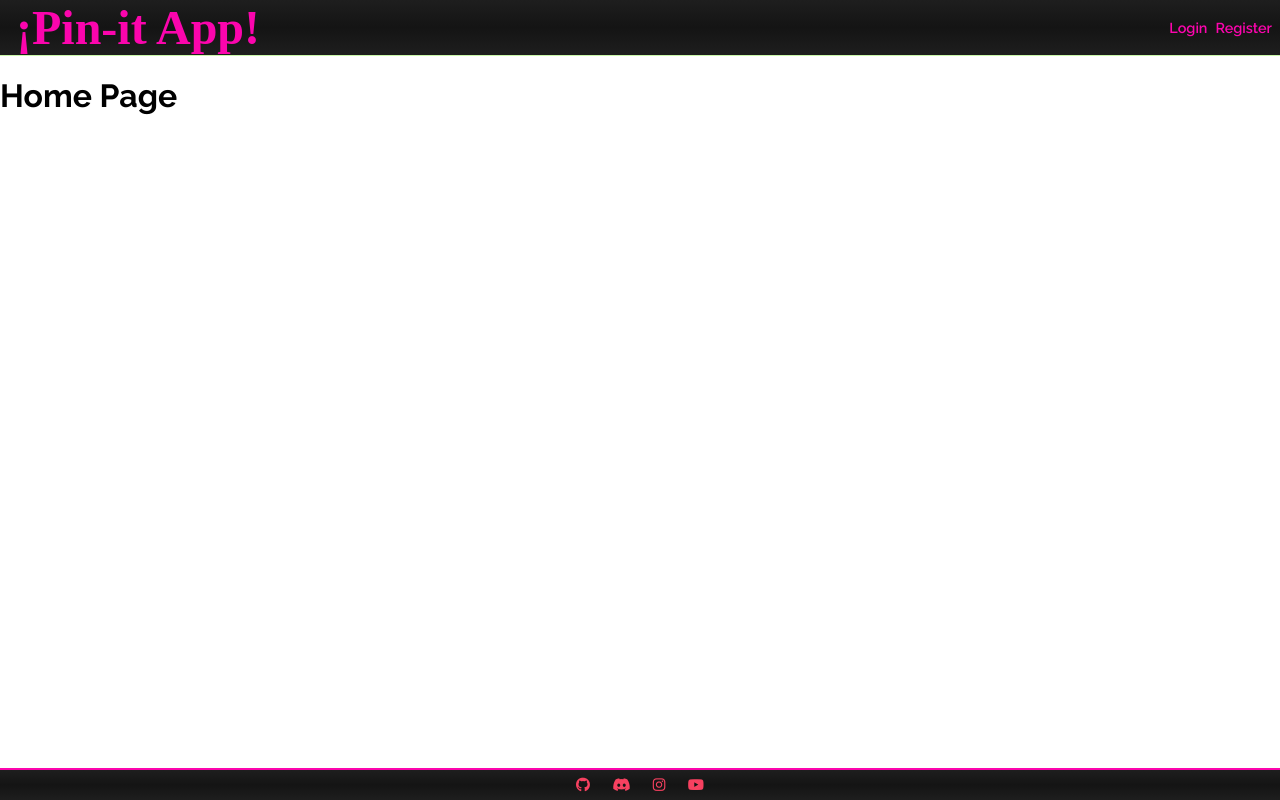
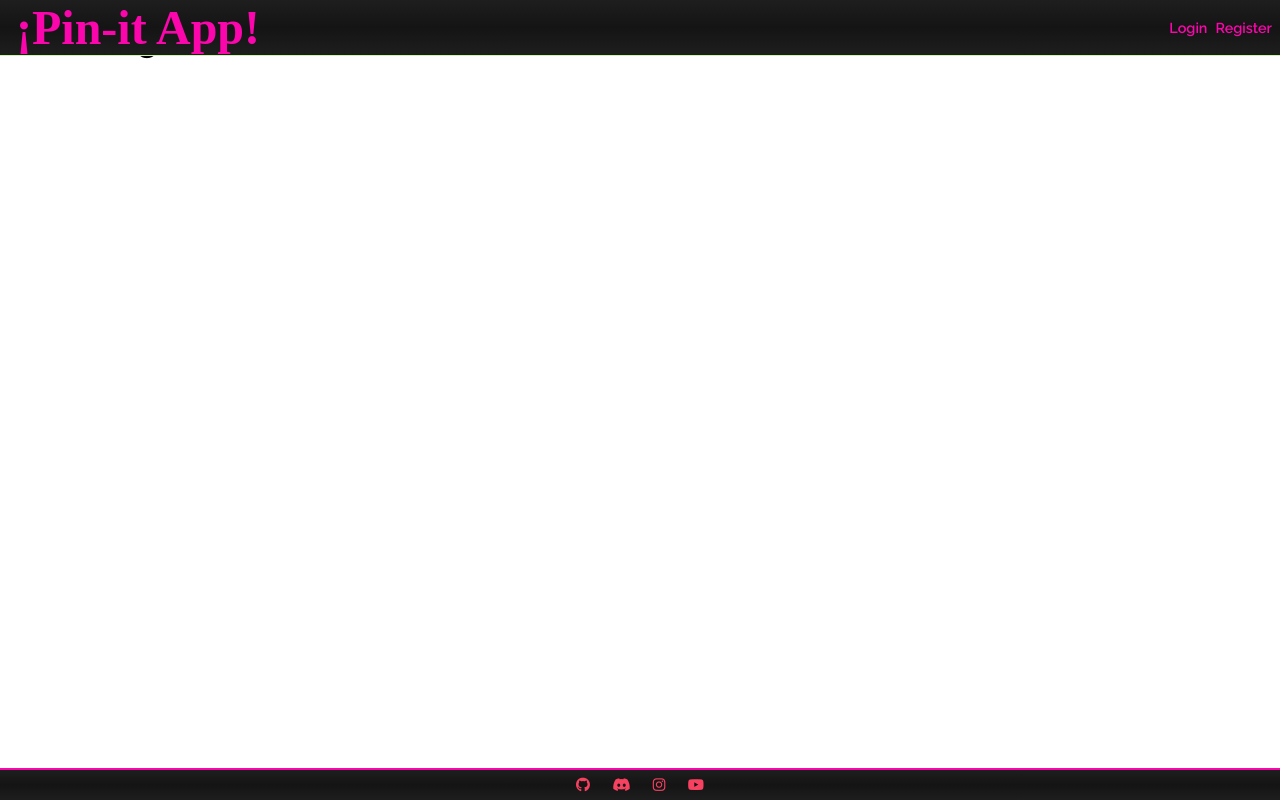
Before and after one commit to PhilippaBather/dam-pin-it-fe, a React (Vite) app: page / in a window 1280 px wide. Built offline with nearby package versions, Linux system fonts and the light colour scheme; a web font is replaced by a local one.

Commit message:
updated for fixed header

```diff
--- a/src/stylesheets/navigation.css
+++ b/src/stylesheets/navigation.css
@@ -6,6 +6,10 @@
     var(--pitch-black 100%)
   );
 
+  position: fixed;
+  width: 100%;
+  top: 0%;
+  left: 0%;
   display: flex;
   flex-direction: row;
   justify-content: center;
@@ -54,9 +58,9 @@
       font-weight: 600;
 
       &:hover {
-        color: var(--bright-pink);
         color: var(--theme-pastel-green);
         text-decoration: none;
+        cursor: grab;
       }
     }
 
--- a/src/stylesheets/project-dashboard.css
+++ b/src/stylesheets/project-dashboard.css
@@ -2,7 +2,7 @@
   display: flex;
   justify-content: space-between;
   align-items: center;
-  margin: 0 1rem 0 1rem;
+  margin: 4rem 1rem 0 1rem;
 
   .title-page {
     font-family: "Slackside One", cursive;
```
